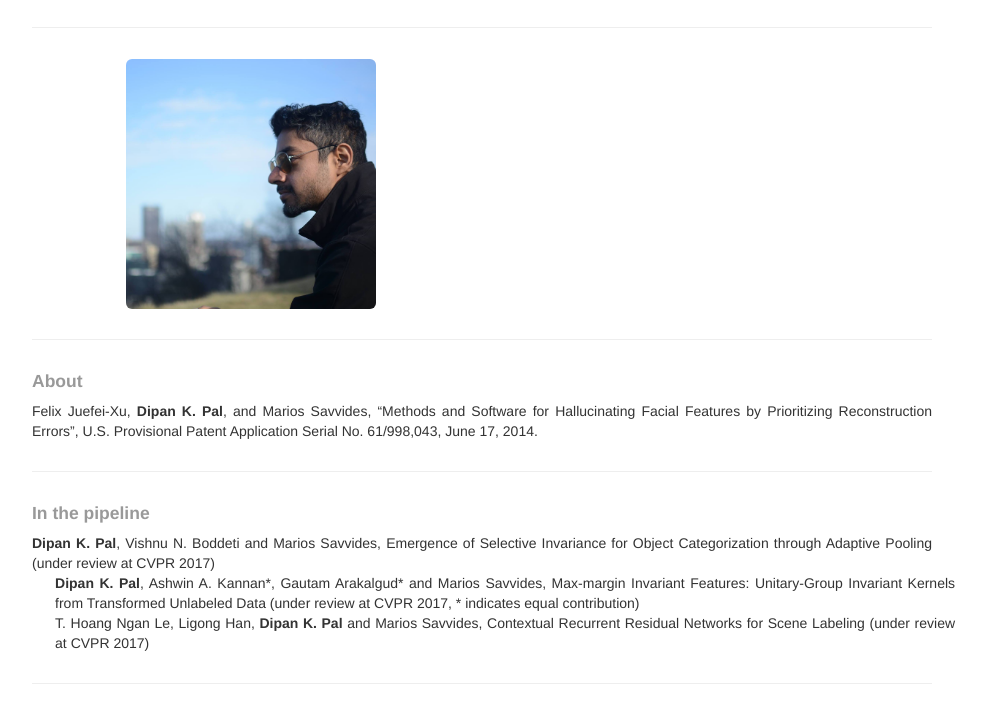
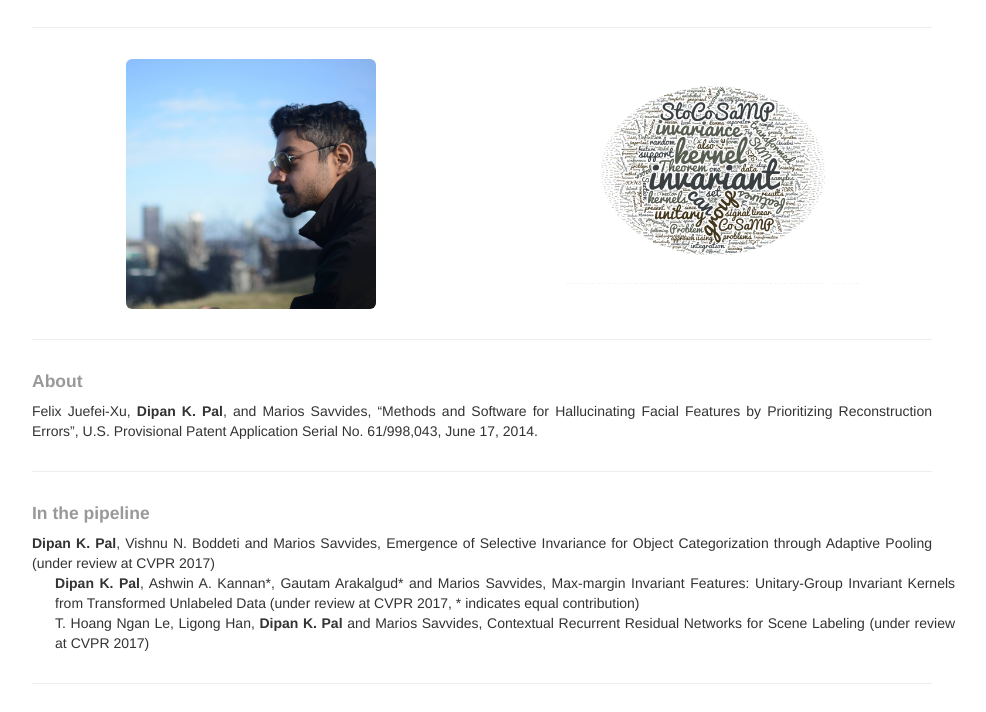
Before and after one commit to dkpal/dkpal.github.io, a plain HTML site: page index.html in a window 1280 px wide. Shown: the part 73-785 px from the top of the page, without its empty margins (158-1144 px from the left). Drawn offline with Linux system fonts and the light colour scheme.

Commit message:
added word cloud

```diff
--- a/index.html
+++ b/index.html
@@ -95,7 +95,7 @@
           <img src="../images/dipan.jpg" height=250px width=250px class="img-rounded">
         </div>
         <div class="span6" align="center">
-          <!--<img src="../images/tag_cloud.png" height=300px width=300px class="img-rounded">-->
+          <img src="../images/wordcloud.png" height=300px width=300px class="img-rounded">
         </div>
       </div>
      <hr>
```
Also changed, not shown: images/wordcloud.jpg (added), images/wordcloud.png (added), 1 other file.
